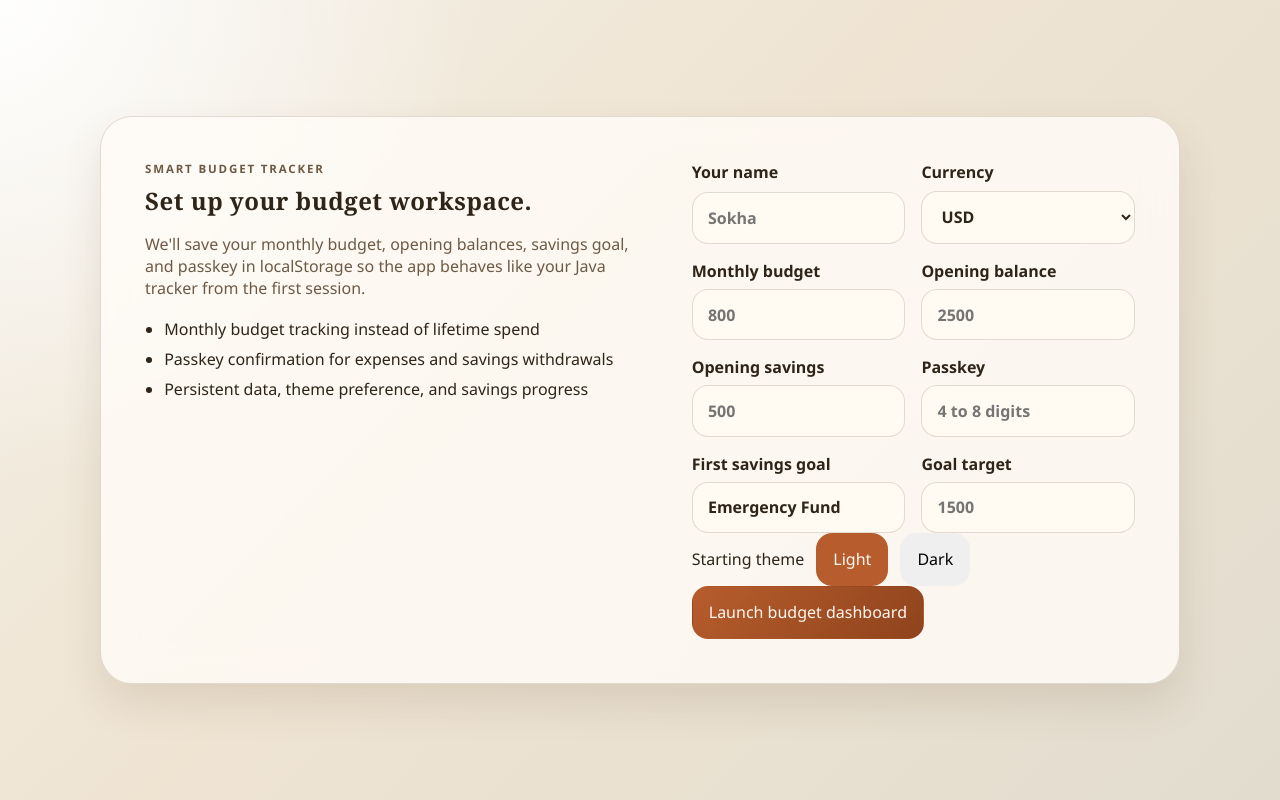
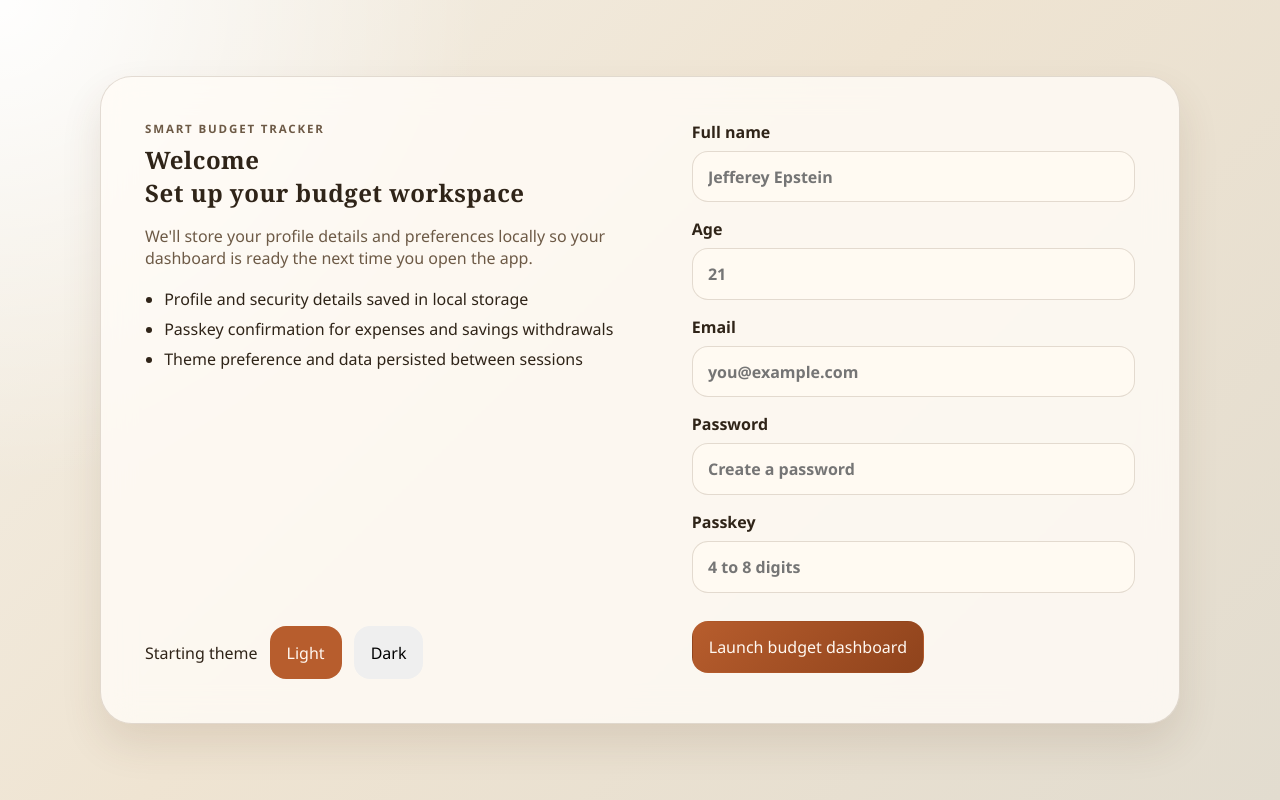
Before and after one commit to K-Sothearith/Smart_Budget_Tracker, a React (Vite) app in the folder Code/: page / in a window 1280 px wide. Built offline with nearby package versions, Linux system fonts and the light colour scheme.

Commit message:
Onboarding Optimized

```diff
--- a/Code/src/App.jsx
+++ b/Code/src/App.jsx
@@ -162,13 +162,16 @@ function MainView({ budgetApp }) {
 function OnboardingFlow({ budgetApp }) {
   const [formData, setFormData] = useState({
     name: '',
+    age: '',
+    email: '',
+    password: '',
+    passkey: '',
     currency: 'USD',
-    monthlyBudget: '',
-    initialBalance: '',
-    initialSavings: '',
-    passkey: '',
-    goalName: 'Emergency Fund',
-    goalTarget: '',
+    monthlyBudget: 0,
+    initialBalance: 0,
+    initialSavings: 0,
+    goalName: '',
+    goalTarget: 0,
     theme: 'light',
   })
 
@@ -187,68 +190,80 @@ function OnboardingFlow({ budgetApp }) {
       <section className="onboarding-panel">
         <div className="onboarding-copy">
           <p className="eyebrow">Smart Budget Tracker</p>
-          <h1>Set up your budget workspace.</h1>
+          <h1 className="welcome-text">Welcome</h1>
+          <h1>Set up your budget workspace</h1>
           <p>
-            We&apos;ll save your monthly budget, opening balances, savings goal, and passkey in localStorage so the app
-            behaves like your Java tracker from the first session.
+            We&apos;ll store your profile details and preferences locally so your dashboard is ready the next time you
+            open the app.
           </p>
           <ul className="feature-list">
-            <li>Monthly budget tracking instead of lifetime spend</li>
+            <li>Profile and security details saved in local storage</li>
             <li>Passkey confirmation for expenses and savings withdrawals</li>
-            <li>Persistent data, theme preference, and savings progress</li>
+            <li>Theme preference and data persisted between sessions</li>
           </ul>
+
+          <div className="theme-picker theme-picker--corner">
+            <div>
+              <div className="toggle-row">
+                <span>Starting theme</span>
+                <button
+                  type="button"
+                  className={formData.theme === 'light' ? 'is-active' : ''}
+                  onClick={() => setFormData((prev) => ({ ...prev, theme: 'light' }))}
+                >
+                  Light
+                </button>
+                <button
+                  type="button"
+                  className={formData.theme === 'dark' ? 'is-active' : ''}
+                  onClick={() => setFormData((prev) => ({ ...prev, theme: 'dark' }))}
+                >
+                  Dark
+                </button>
+              </div>
+            </div>
+          </div>
         </div>
 
         <form className="onboarding-form" onSubmit={handleSubmit}>
           <div className="form-grid">
             <label>
-              Your name
-              <input name="name" value={formData.name} onChange={handleChange} placeholder="Sokha" required />
+              Full name
+              <input name="name" value={formData.name} onChange={handleChange} placeholder="Jefferey Epstein" required />
             </label>
             <label>
-              Currency
-              <select name="currency" value={formData.currency} onChange={handleChange}>
-                <option value="USD">USD</option>
-                <option value="KHR">KHR</option>
-                <option value="EUR">EUR</option>
-              </select>
-            </label>
-            <label>
-              Monthly budget
+              Age
               <input
                 type="number"
-                min="0"
-                step="0.01"
-                name="monthlyBudget"
-                value={formData.monthlyBudget}
+                min="1"
+                name="age"
+                value={formData.age}
                 onChange={handleChange}
-                placeholder="800"
+                placeholder="21"
                 required
               />
             </label>
             <label>
-              Opening balance
+              Email
               <input
-                type="number"
-                min="0"
-                step="0.01"
-                name="initialBalance"
-                value={formData.initialBalance}
+                type="email"
+                name="email"
+                value={formData.email}
                 onChange={handleChange}
-                placeholder="2500"
+                placeholder="you@example.com"
                 required
               />
             </label>
             <label>
-              Opening savings
+              Password
               <input
-                type="number"
-                min="0"
-                step="0.01"
-                name="initialSavings"
-                value={formData.initialSavings}
+                type="password"
+                name="password"
+                value={formData.password}
                 onChange={handleChange}
-                placeholder="500"
+                placeholder="Create a password"
+                minLength={6}
+                required
               />
             </label>
             <label>
@@ -264,54 +279,16 @@ function OnboardingFlow({ budgetApp }) {
                 required
               />
             </label>
-            <label>
-              First savings goal
-              <input
-                name="goalName"
-                value={formData.goalName}
-                onChange={handleChange}
-                placeholder="Emergency Fund"
-              />
-            </label>
-            <label>
-              Goal target
-              <input
-                type="number"
-                min="0"
-                step="0.01"
-                name="goalTarget"
-                value={formData.goalTarget}
-                onChange={handleChange}
-                placeholder="1500"
-              />
-            </label>
-          </div>
-
-          <div className="theme-picker">
-            <span>Starting theme</span>
-            <div className="toggle-row">
-              <button
-                type="button"
-                className={formData.theme === 'light' ? 'is-active' : ''}
-                onClick={() => setFormData((prev) => ({ ...prev, theme: 'light' }))}
-              >
-                Light
-              </button>
-              <button
-                type="button"
-                className={formData.theme === 'dark' ? 'is-active' : ''}
-                onClick={() => setFormData((prev) => ({ ...prev, theme: 'dark' }))}
-              >
-                Dark
-              </button>
-            </div>
           </div>
 
           {budgetApp.onboardingFeedback ? <p className="form-feedback">{budgetApp.onboardingFeedback}</p> : null}
 
-          <Button className="primary-button" type="submit">
-            Launch budget dashboard
-          </Button>
+          <div className="onboarding-actions">
+            <Button className="primary-button" type="submit">
+              Launch budget dashboard
+            </Button>
+          </div>
+
         </form>
       </section>
     </div>
--- a/Code/src/features/transactions/TransactionFilters.jsx
+++ b/Code/src/features/transactions/TransactionFilters.jsx
@@ -1,4 +1,4 @@
-function TransactionFilters({ filters, onFilterChange, onClearFilters, categories }) {
+function TransactionFilters({ filters, onFilterChange, categories }) {
   return (
     <div className="transaction-filters">
       <label>
@@ -30,9 +30,6 @@ function TransactionFilters({ filters, onFilterChange, onClearFilters, categorie
         Month
         <input type="month" value={filters.month} onChange={(event) => onFilterChange('month', event.target.value)} />
       </label>
-      <button type="button" className="secondary-button" onClick={onClearFilters}>
-        Clear
-      </button>
     </div>
   )
 }
--- a/Code/src/styles/global.css
+++ b/Code/src/styles/global.css
@@ -412,11 +412,38 @@ textarea {
   padding: 1rem;
 }
 
+.onboarding-form {
+  display: grid;
+  gap: 1.25rem;
+}
+
+.onboarding-form .form-grid {
+  grid-template-columns: 1fr;
+}
+
+.onboarding-actions {
+  margin-top: 0.5rem;
+}
+
 .theme-picker,
 .toggle-row {
   display: flex;
   gap: 0.75rem;
   align-items: center;
+}
+
+.theme-picker--corner {
+  justify-content: flex-start;
+  margin-top: 16rem;
+}
+
+.theme-picker--corner .toggle-row {
+  align-items: center;
+  gap: 0.75rem;
+}
+
+.theme-picker--corner .toggle-row span {
+  white-space: nowrap;
 }
 
 .toggle-row button.is-active {
```
